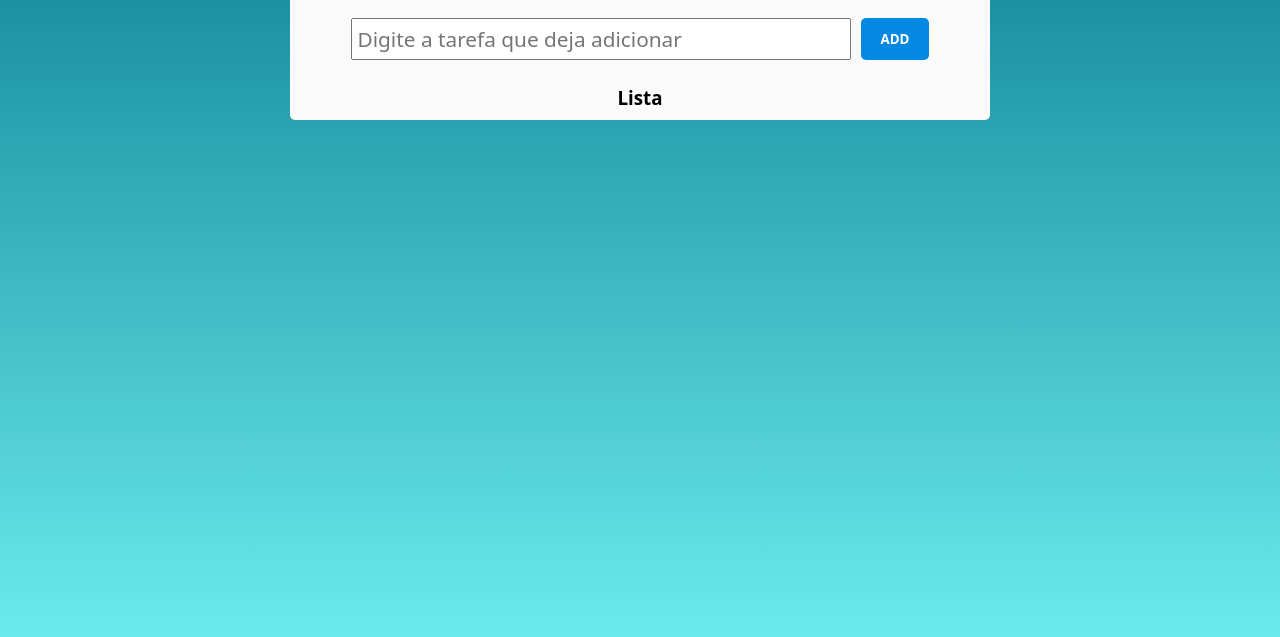
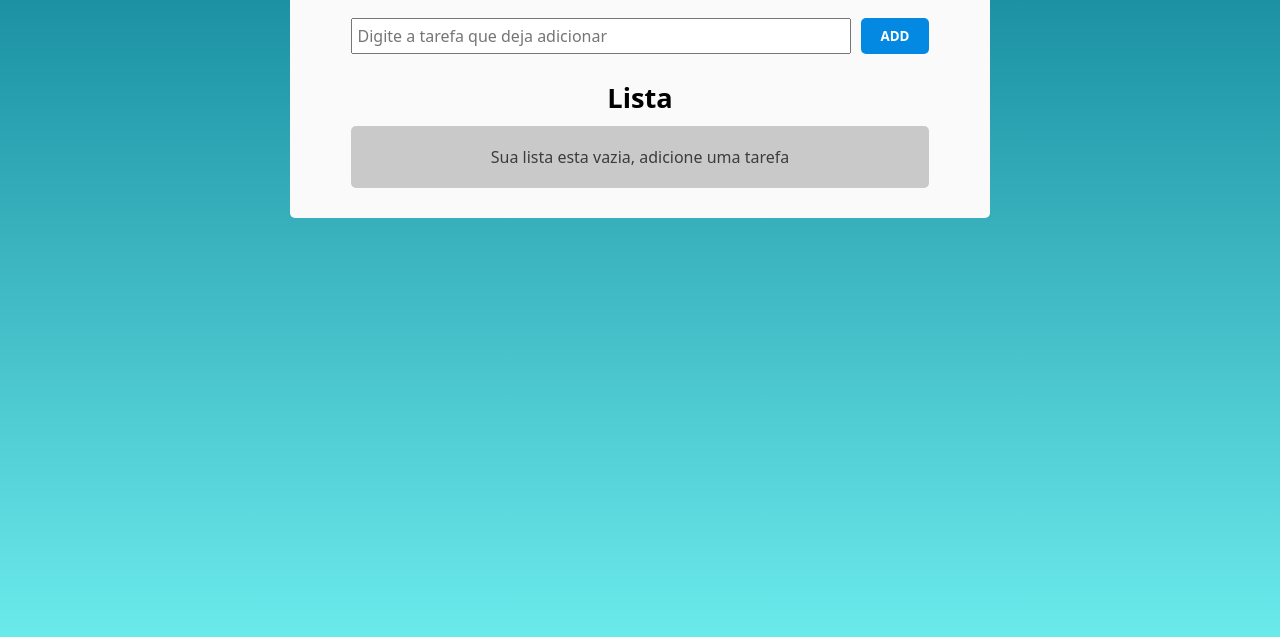
Before and after one commit to ThiagoYTorres/Projeto-To-do-List, a plain HTML site: page index.html in a window 1280 px wide. Shown: the part 115-752 px from the top of the page. Drawn offline with nearby package versions, Linux system fonts and the light colour scheme.

Commit message:
Melhorias

```diff
--- a/index.html
+++ b/index.html
@@ -2,7 +2,7 @@
 <head>
     <meta charset="UTF-8">
     <meta name="viewport" content="width=device-width, initial-scale=1.0">
-    <title>Document</title>
+    <title>To do List</title>
     <link rel="preconnect" href="https://fonts.googleapis.com">
     <link rel="stylesheet" href="https://fonts.googleapis.com/css2?family=Material+Symbols+Outlined:opsz,wght,FILL,GRAD@24,400,0,0&icon_names=delete" />
     <link rel="stylesheet" href="lista.css">
@@ -16,6 +16,7 @@
     </div>
     <span></span>
         <h3>Lista</h3>
+        <span class="msg">Sua lista esta vazia, adicione uma tarefa</span>
         <ul>
 
            <li class="list"><li>
--- a/lista.css
+++ b/lista.css
@@ -17,10 +17,19 @@ h1{
     padding: 20px;
 }
 h3{
+   font-size: 1.7rem;
    margin-top: 25px;
    margin-bottom: 10px;
 }
-
+.msg{
+    padding: 20px;
+    font-size: 1rem;
+    text-align: center;
+    color: rgb(60, 60, 60);
+    background-color: rgba(177, 177, 177, 0.668);
+    border-radius: 5px;
+    margin-bottom: 30px;
+}
 .container{
     margin: auto;
     margin-top: 50px;
@@ -37,7 +46,7 @@ h3{
 }
 input{
     width: 500px;
-    font-size: 1.3rem;
+    font-size: 1rem;
     padding: 5px;
 }
 button{
--- a/lista.js
+++ b/lista.js
@@ -2,6 +2,7 @@ const botao = document.querySelector('button')
 const input = document.querySelector('input')
 const lista = document.querySelector('.list')
 const erro = document.querySelector('span')
+const msg = document.querySelector('.msg')
 
 botao.addEventListener("click",gerarTarefa)
 window.addEventListener('keydown',enter)
@@ -12,6 +13,7 @@ if(input.value ==''){
     erro.classList.add('erro')
 
 } else{
+    msg.style.display = 'none'
     // Erro
     erro.style.display = 'none'
 
@@ -32,8 +34,10 @@ if(input.value ==''){
     checkbox.addEventListener('click',function(){
     if(checkbox.checked == true){
         tarefa.style.textDecoration ='line-through'
+        tarefa.style.color = 'grey'
     } else{
         tarefa.style.textDecoration =''
+        tarefa.style.color = 'black'
     }
 
     })
```
